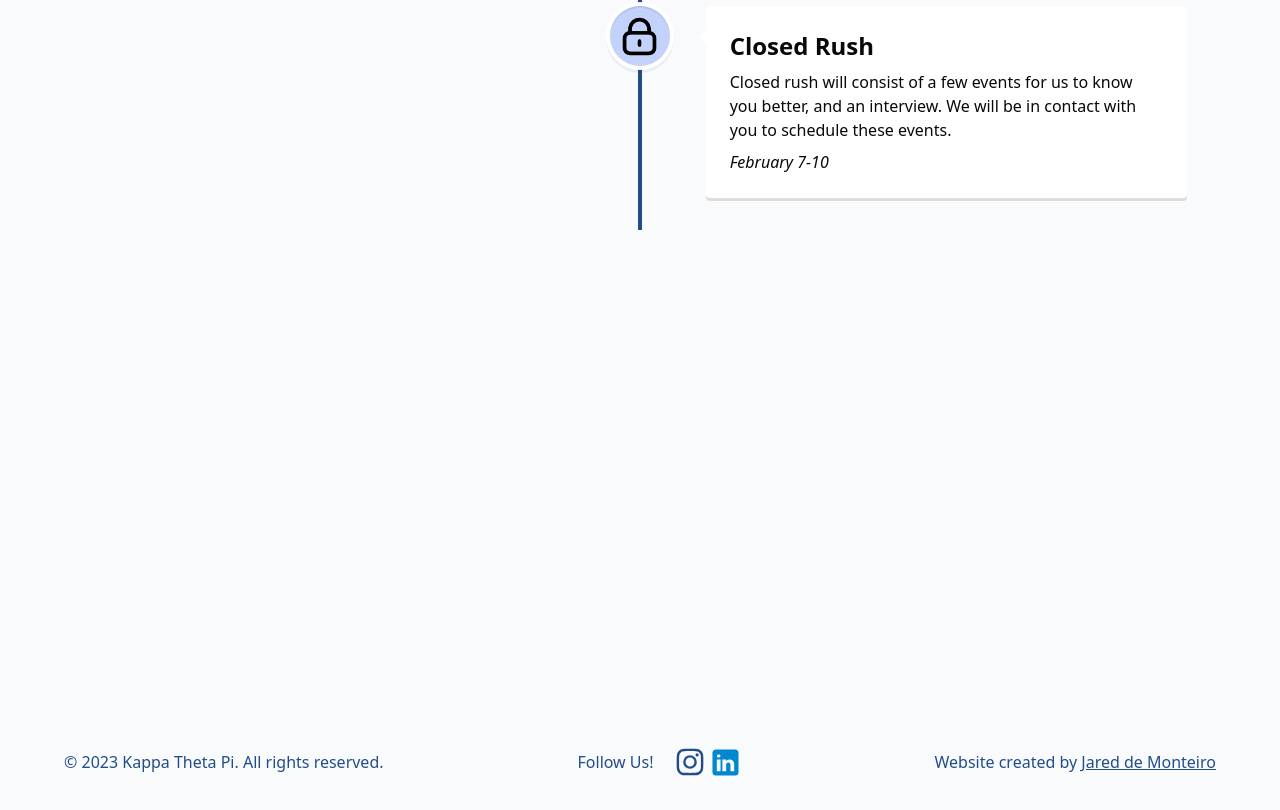
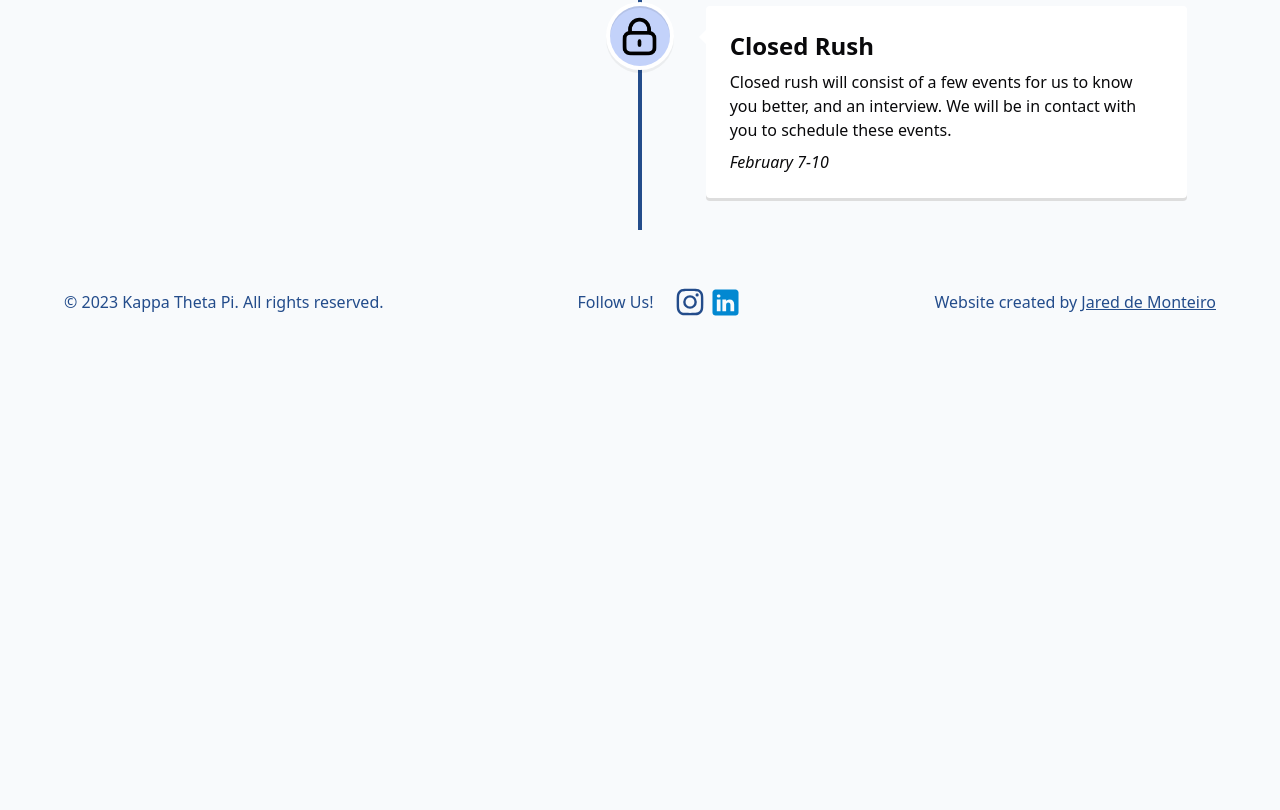
Before and after one commit to jareddj34/ktpmiami, a Next.js app: page /rush in a window 1280 px wide. Shown: the part 1330-2140 px from the top of the page. After the commit the page ends 1680 px from the top, so only its background shows below. Built offline with nearby package versions, Linux system fonts and the light colour scheme.

Commit message:
fixed timeline bug gap

```diff
--- a/src/app/rush/page.tsx
+++ b/src/app/rush/page.tsx
@@ -41,9 +41,7 @@ export default function Rush() {
 
             <Timeline />
 
-            <div style={{ marginTop: "500px" }}>
-                <Footer />
-            </div>
+            <Footer />
         </>
     );
 }
```
